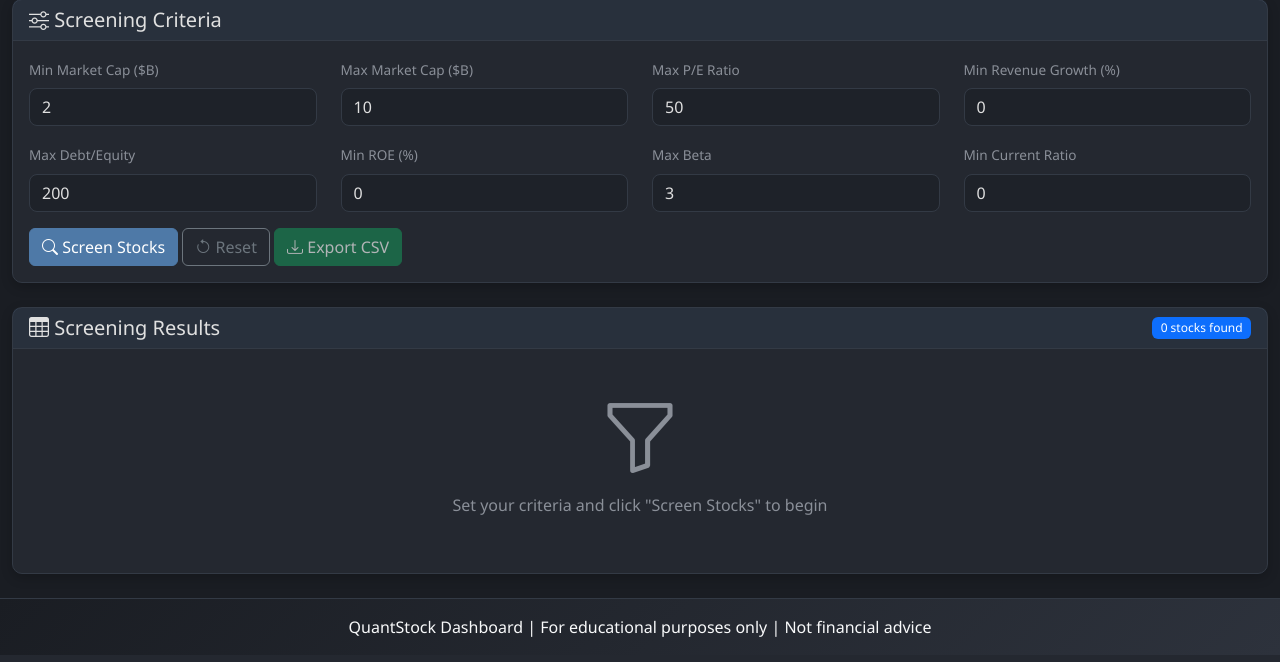
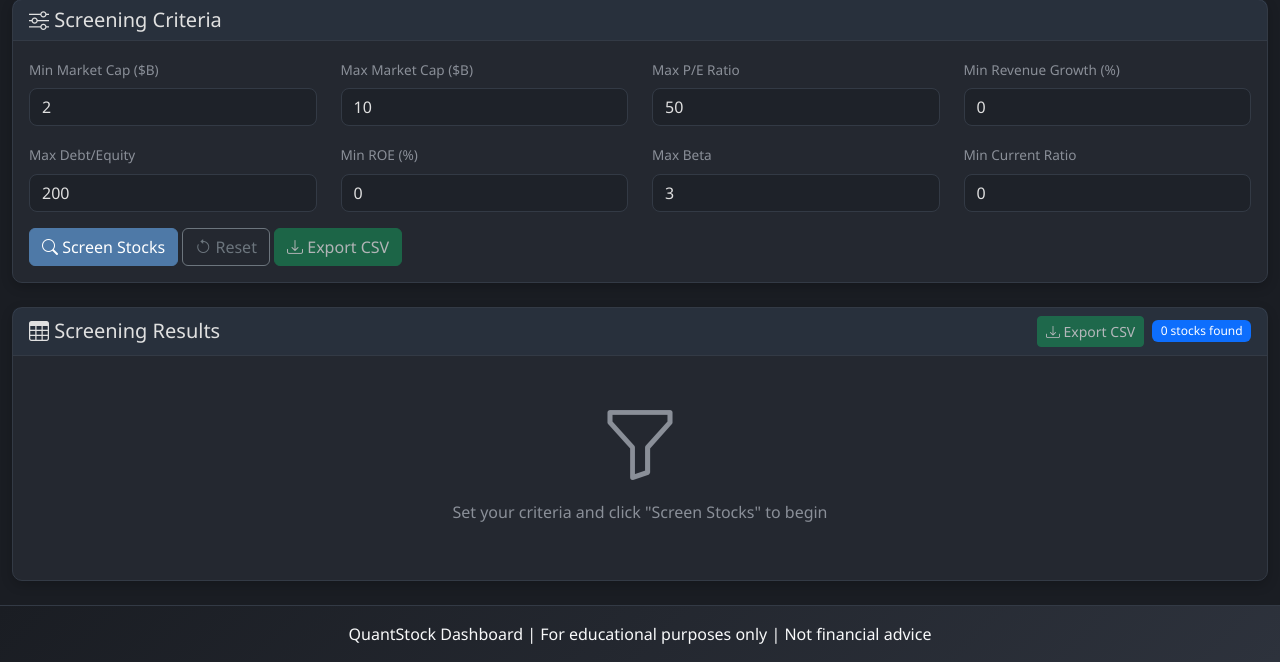
Before and after one commit to sublime2000/stock-dashboard, a Flask app: page /screener in a window 1280 px wide. Shown: the part 226-888 px from the top of the page. Run offline with Flask 3, Linux system fonts and the light colour scheme; some libraries are stand-ins or nearby versions.

Commit message:
Add prominent Export CSV button to Screener results header

```diff
--- a/templates/screener.html
+++ b/templates/screener.html
@@ -85,7 +85,12 @@
         <div class="card">
             <div class="card-header d-flex justify-content-between align-items-center">
                 <h5 class="mb-0"><i class="bi bi-table"></i> Screening Results</h5>
-                <span id="result-count" class="badge bg-primary">0 stocks found</span>
+                <div class="d-flex align-items-center gap-2">
+                    <button type="button" class="btn btn-success btn-sm" onclick="exportResults()" id="export-btn-header" disabled>
+                        <i class="bi bi-download"></i> Export CSV
+                    </button>
+                    <span id="result-count" class="badge bg-primary">0 stocks found</span>
+                </div>
             </div>
             <div class="card-body">
                 <div id="screener-loading" class="text-center py-4" style="display: none;">
@@ -169,6 +174,7 @@ function runScreener() {
         // Show export button if results exist
         if (data.count > 0) {
             document.getElementById('export-btn').disabled = false;
+            document.getElementById('export-btn-header').disabled = false;
         }
 
         data.stocks.forEach(stock => {
@@ -274,6 +280,7 @@ function resetForm() {
     document.getElementById('screener-placeholder').style.display = 'block';
     document.getElementById('result-count').textContent = '0 stocks found';
     document.getElementById('export-btn').disabled = true;
+    document.getElementById('export-btn-header').disabled = true;
     screeningResults = [];
 }
 </script>
```
